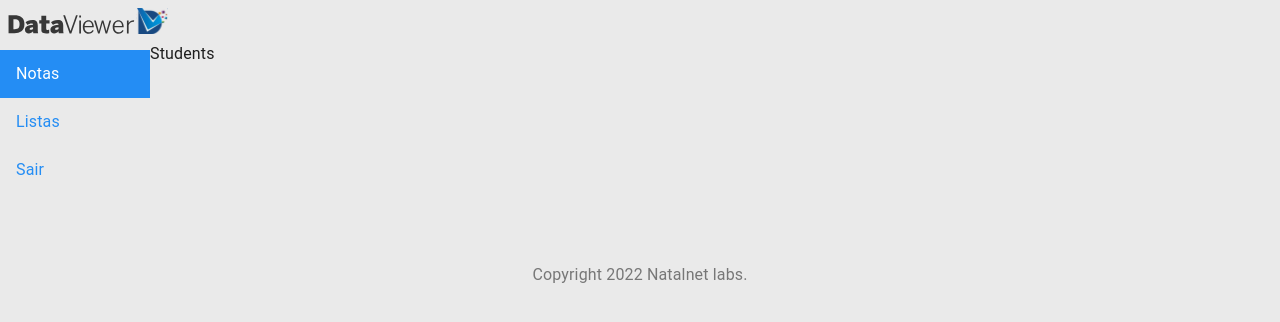
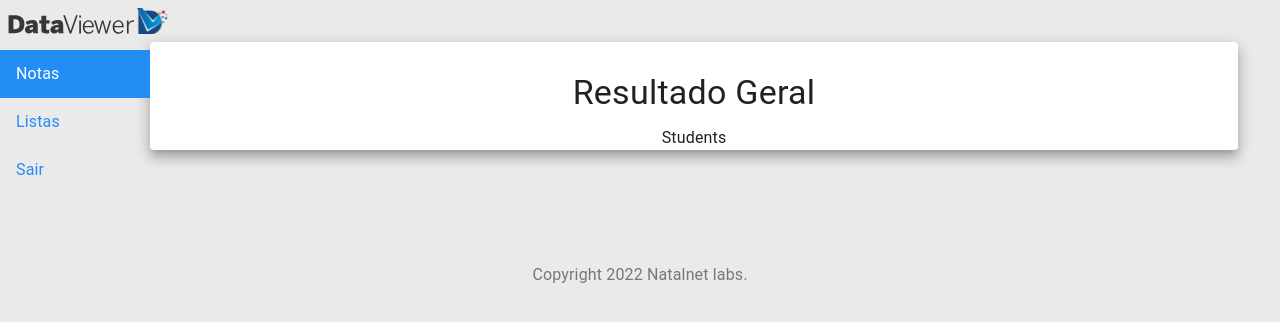
Before and after one commit to Natalnet/dataviewer-beta, a Next.js app in the folder frontend/: page /students in a window 1280 px wide. Shown: the top 322 px of the page. Built offline with nearby package versions, Linux system fonts and the light colour scheme; no server answers.

Commit message:
retorna para página inicial do estudante onCancel

```diff
--- a/frontend/pages/students/index.js
+++ b/frontend/pages/students/index.js
@@ -1,3 +1,9 @@
+import MainCard from '../../components/layout/MainCard'
+
 export default function Students() {
-  return <>Students</>
+  return (
+    <>
+      <MainCard title="Resultado Geral">Students</MainCard>
+    </>
+  )
 }
```
Also changed, not shown: frontend/components/user/EditForm.jsx (+12 -4 lines).
